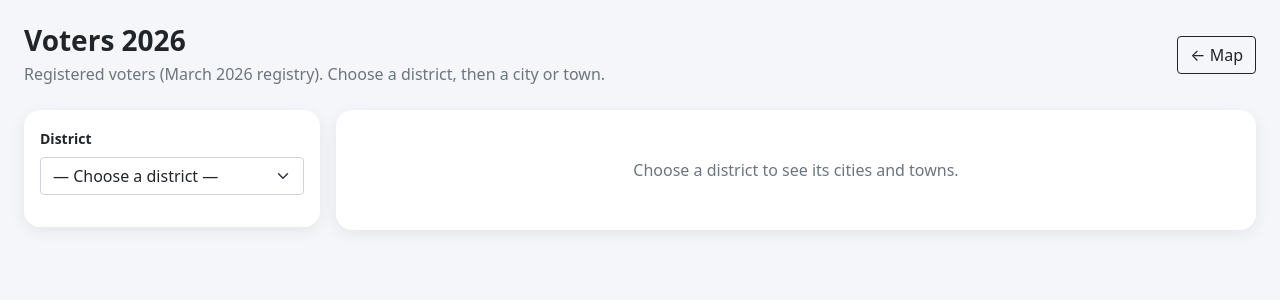
After one commit to mohammadtout24/election-simulation, a Flask app: page /voters in a window 1280 px wide. The commit adds this page. Shown: the top 300 px of the page. Run offline with Flask 3, Linux system fonts and the light colour scheme; some libraries are stand-ins or nearby versions.

Commit message:
modified:   app.py 	modified:   migrations/import_voters_2026.py 	modified:   templates/index.html 	modified:   templates/party.html 	new file:   templates/voters.html

```diff
--- a/app.py
+++ b/app.py
@@ -2351,7 +2351,22 @@ def party_detail():
         if file_id:
             labels[parse_file_id(file_id)[1]] = {"label": region["district_label"], "slug": region["slug"], "file_id": file_id}
 
-    params = {"year": int(year), "party": party}
+    # A map link (family=1) covers the whole party family: "(سابقاً)",
+    # "مقرب من …" and "مدعوم من …" variants. A plain link uses the exact
+    # label, falling back to the family when that label has no candidates
+    # in the selected year (e.g. "تيار المستقبل" is "(سابقاً)" in 2022).
+    family = request.args.get("family") == "1"
+    with DB_ENGINE.connect() as conn:
+        year_labels = [r[0] for r in conn.execute(text(
+            "SELECT DISTINCT party FROM election_members WHERE year = :year AND party IS NOT NULL"
+        ), {"year": int(year)}).all()]
+    family_labels = sorted(p for p in year_labels if party_family(p) == party_family(party))
+    if family or party not in year_labels:
+        party_labels = family_labels
+    else:
+        party_labels = [party]
+
+    params = {"year": int(year), "party": party_labels}
     with DB_ENGINE.connect() as conn:
         cand_rows = conn.execute(text("""
             SELECT m.district_code, CAST(m.candidate_id AS TEXT) AS cid, m.member, m.group_name, m.religion,
@@ -2359,13 +2374,14 @@ def party_detail():
             FROM election_members m
             LEFT JOIN election_votes v
               ON v.year = m.year AND v.district_code = m.district_code AND v.candidate_id = m.candidate_id
-            WHERE m.year = :year AND m.party = :party
+            WHERE m.year = :year AND m.party = ANY(:party)
             GROUP BY m.district_code, m.candidate_id, m.member, m.group_name, m.religion, m.district, m.is_winner
             ORDER BY votes DESC
         """), params).mappings().all()
         if not cand_rows:
             # The party may simply not have run in this year (the page has a year toggle).
-            return render_template("party.html", party=party, year=year, total_votes=0, seats=0,
+            return render_template("party.html", party=party, year=year, family=family, party_labels=party_labels,
+                                   total_votes=0, seats=0,
                                    candidates=[], districts=[], areas=[], pens=[], top_n=top_n)
         district_totals = dict(conn.execute(text("""
             SELECT district_code, COALESCE(SUM(votes), 0)::bigint
@@ -2378,7 +2394,7 @@ def party_detail():
                 FROM election_pen_votes v
                 JOIN election_members m
                   ON m.year = v.year AND m.district_code = v.district_code AND m.candidate_id = v.candidate_id
-                WHERE v.year = :year AND m.party = :party
+                WHERE v.year = :year AND m.party = ANY(:party)
                   AND v.neighborhood IS NOT NULL AND v.neighborhood NOT IN ('', 'nan')
                 GROUP BY v.district_code, v.neighborhood
                 ORDER BY votes DESC LIMIT :n
@@ -2395,7 +2411,7 @@ def party_detail():
                 FROM election_pen_votes v
                 JOIN election_members m
                   ON m.year = v.year AND m.district_code = v.district_code AND m.candidate_id = v.candidate_id
-                WHERE v.year = :year AND m.party = :party
+                WHERE v.year = :year AND m.party = ANY(:party)
                 GROUP BY v.district_code, v.ballot_pen
                 ORDER BY votes DESC LIMIT :n
             )
@@ -2446,9 +2462,72 @@ def party_detail():
                            "votes": int(r["votes"]), "is_winner": bool(r["is_winner"])})
 
     return render_template(
-        "party.html", party=party, year=year, total_votes=total_votes,
+        "party.html", party=party, year=year, family=family, party_labels=party_labels, total_votes=total_votes,
         seats=sum(1 for c in candidates if c["is_winner"]), candidates=candidates,
         districts=district_list, areas=areas, pens=pens, top_n=top_n,
+    )
+
+
+@app.route("/voters")
+def voters_2026_page():
+    """Browse the 2026 voter registry: choose a district file, then a city/town."""
+    source = request.args.get("district", "").strip()
+    town = request.args.get("town", "").strip()
+    q = request.args.get("q", "").strip()
+    sect = request.args.get("sect", "").strip()
+    gender = request.args.get("gender", "").strip()
+    try:
+        page = max(1, int(request.args.get("page", "1")))
+    except ValueError:
+        page = 1
+    per_page = 100
+
+    districts, towns, voters, sects = [], [], [], []
+    town_info, total = None, 0
+    try:
+        with DB_ENGINE.connect() as conn:
+            districts = conn.execute(text("""
+                SELECT source_file, SUM(voters)::int AS voters, COUNT(*)::int AS towns
+                FROM voter_towns_2026 GROUP BY source_file ORDER BY source_file
+            """)).mappings().all()
+            if source:
+                towns = conn.execute(text("""
+                    SELECT town, voters, men, women FROM voter_towns_2026
+                    WHERE source_file = :s ORDER BY town
+                """), {"s": source}).mappings().all()
+            if source and town:
+                town_info = next((t for t in towns if t["town"] == town), None)
+                where = "source_file = :s AND town = :t"
+                params = {"s": source, "t": town}
+                if q:
+                    where += (" AND (first_name || ' ' || family_name || ' ' || father_name || ' ' || mother_name)"
+                              " ILIKE :q")
+                    params["q"] = f"%{q}%"
+                if sect:
+                    where += " AND personal_sect = :sect"
+                    params["sect"] = sect
+                if gender:
+                    where += " AND gender = :gender"
+                    params["gender"] = gender
+                total = conn.execute(text(f"SELECT COUNT(*) FROM voters_2026 WHERE {where}"), params).scalar() or 0
+                voters = conn.execute(text(f"""
+                    SELECT first_name, family_name, father_name, mother_name, birth_date, personal_sect,
+                           registry_sect, gender, registry_number, country
+                    FROM voters_2026 WHERE {where}
+                    ORDER BY family_name, first_name, id LIMIT :lim OFFSET :off
+                """), {**params, "lim": per_page, "off": (page - 1) * per_page}).mappings().all()
+                sects = conn.execute(text("""
+                    SELECT personal_sect, COUNT(*)::int AS n FROM voters_2026
+                    WHERE source_file = :s AND town = :t AND personal_sect <> ''
+                    GROUP BY personal_sect ORDER BY n DESC
+                """), {"s": source, "t": town}).mappings().all()
+    except Exception as exc:
+        print(f"Voters page failed: {exc}")
+
+    return render_template(
+        "voters.html", districts=districts, towns=towns, source=source, town=town, town_info=town_info,
+        voters=voters, total=int(total), sects=sects, q=q, sect=sect, gender=gender,
+        page=page, pages=max(1, -(-int(total) // per_page)), per_page=per_page,
     )
 
 
--- a/templates/index.html
+++ b/templates/index.html
@@ -144,6 +144,7 @@
                 </div>
                 <a href="/national?year={{ current_year }}" class="btn btn-sm btn-outline-success w-100 mt-2 fw-bold">🏛️ National Results</a>
                 <a href="/parties?year={{ current_year }}" class="btn btn-sm btn-outline-primary w-100 mt-2 fw-bold">🎗️ Party Analytics</a>
+                <a href="/voters" class="btn btn-sm btn-outline-secondary w-100 mt-2 fw-bold">🗳️ Voters 2026</a>
                 <input id="districtSearch" class="form-control sidebar-search" type="search" placeholder="Search district..." oninput="filterDistricts()">
             </div>
 
@@ -164,7 +165,7 @@
             <div class="map-legend">
                 <div class="map-legend-title">Leading party by votes</div>
                 {% for item in map_legend %}
-                <a class="map-legend-item" href="/party?year={{ current_year }}&name={{ item.party | urlencode }}">
+                <a class="map-legend-item" href="/party?year={{ current_year }}&family=1&name={{ item.party | urlencode }}">
                     <span class="map-legend-swatch" style="background: {{ item.color }};"></span>
                     <span>{{ item.party }}</span>
                     <span class="map-legend-count">{{ item.areas }}</span>
--- a/templates/party.html
+++ b/templates/party.html
@@ -25,7 +25,7 @@
             <div class="text-muted">Political party · {{ year }} election · where its candidates got their votes</div>
         </div>
         <div class="d-flex gap-2">
-            {% for y in ['2018', '2022'] %}<a href="/party?year={{ y }}&name={{ party | urlencode }}" class="btn btn-{{ 'primary' if year == y else 'outline-primary' }} fw-bold">{{ y }}</a>{% endfor %}
+            {% for y in ['2018', '2022'] %}<a href="/party?year={{ y }}{{ '&family=1' if family }}&name={{ party | urlencode }}" class="btn btn-{{ 'primary' if year == y else 'outline-primary' }} fw-bold">{{ y }}</a>{% endfor %}
             <a href="/parties?year={{ year }}" class="btn btn-outline-primary fw-bold">All parties</a>
             <a href="javascript:history.back()" class="btn btn-outline-dark">← Back</a>
         </div>
--- /dev/null
+++ b/templates/voters.html
@@ -0,0 +1,150 @@
+<!DOCTYPE html>
+<html lang="en">
+<head>
+    <meta charset="UTF-8">
+    <meta name="viewport" content="width=device-width, initial-scale=1.0">
+    <title>Voters 2026{% if town %} — {{ town }}{% endif %}</title>
+    <link href="https://cdn.jsdelivr.net/npm/bootstrap@5.1.3/dist/css/bootstrap.min.css" rel="stylesheet">
+    <style>
+        body { background:#f4f6f9; }
+        .summary-card, .table-card, .picker-card { border:0; border-radius:16px; box-shadow:0 4px 16px rgba(0,0,0,0.07); overflow:hidden; }
+        .metric { font-size:1.5rem; font-weight:800; }
+        .town-list { max-height: 420px; overflow-y: auto; }
+        .town-item { display:flex; justify-content:space-between; align-items:center; padding:8px 12px; border-radius:10px;
+            text-decoration:none; color:#212529; }
+        .town-item:hover { background:#eef2ff; }
+        .town-item.active { background:#0d6efd; color:#fff; }
+        .town-item .count { font-size:0.75rem; color:#6c757d; }
+        .town-item.active .count { color:#dbe7ff; }
+        .sect-chip { display:inline-block; margin:2px; padding:3px 10px; border-radius:999px; background:#eef2ff; font-size:0.8rem; text-decoration:none; color:#0d6efd; }
+        .sect-chip.active { background:#0d6efd; color:#fff; }
+        th { white-space:nowrap; }
+        td { white-space:nowrap; }
+    </style>
+</head>
+<body>
+{% macro url(p=1, s='__keep__') -%}
+/voters?district={{ source | urlencode }}&town={{ town | urlencode }}&q={{ q | urlencode }}&sect={{ (sect if s == '__keep__' else s) | urlencode }}&gender={{ gender | urlencode }}&page={{ p }}
+{%- endmacro %}
+<div class="container-fluid px-4 py-4">
+    <div class="d-flex justify-content-between align-items-center flex-wrap gap-2 mb-4">
+        <div>
+            <h3 class="fw-bold mb-1">Voters 2026{% if town %} — {{ town }}{% endif %}</h3>
+            <div class="text-muted">Registered voters (March 2026 registry). Choose a district, then a city or town.</div>
+        </div>
+        <a href="/" class="btn btn-outline-dark">← Map</a>
+    </div>
+
+    <div class="row g-3">
+        <div class="col-lg-3">
+            <div class="card picker-card p-3">
+                <form method="get" action="/voters">
+                    <label class="form-label fw-bold small">District</label>
+                    <select name="district" class="form-select mb-3" onchange="this.form.submit()">
+                        <option value="">— Choose a district —</option>
+                        {% for d in districts %}
+                        <option value="{{ d.source_file }}" {{ 'selected' if d.source_file == source }}>{{ d.source_file }} ({{ "{:,}".format(d.voters) }})</option>
+                        {% endfor %}
+                    </select>
+                </form>
+                {% if towns %}
+                <label class="form-label fw-bold small">City / town ({{ towns|length }})</label>
+                <input class="form-control form-control-sm mb-2" placeholder="Filter cities..." oninput="filterTowns(this.value)">
+                <div class="town-list" id="townList">
+                    {% for t in towns %}
+                    <a class="town-item {{ 'active' if t.town == town }}" data-name="{{ t.town }}"
+                       href="/voters?district={{ source | urlencode }}&town={{ t.town | urlencode }}">
+                        <span>{{ t.town or '—' }}</span><span class="count">{{ "{:,}".format(t.voters) }}</span>
+                    </a>
+                    {% endfor %}
+                </div>
+                {% elif source %}
+                <div class="text-muted small">No cities found for this district.</div>
+                {% endif %}
+            </div>
+        </div>
+
+        <div class="col-lg-9">
+            {% if not town %}
+            <div class="card picker-card p-5 text-center text-muted">
+                {% if source %}Choose a city or town from the list to see its voters.{% else %}Choose a district to see its cities and towns.{% endif %}
+            </div>
+            {% else %}
+            <div class="row g-3 mb-3 text-center">
+                <div class="col-4"><div class="card summary-card p-3"><div class="metric">{{ "{:,}".format(town_info.voters if town_info else total) }}</div><div class="text-muted small">Registered voters</div></div></div>
+                <div class="col-4"><div class="card summary-card p-3"><div class="metric">{{ "{:,}".format(town_info.men if town_info else 0) }}</div><div class="text-muted small">Men</div></div></div>
+                <div class="col-4"><div class="card summary-card p-3"><div class="metric">{{ "{:,}".format(town_info.women if town_info else 0) }}</div><div class="text-muted small">Women</div></div></div>
+            </div>
+            {% if sects %}
+            <div class="mb-3">
+                <a class="sect-chip {{ 'active' if not sect }}" href="{{ url(1, '') }}">All sects</a>
+                {% for s in sects %}
+                <a class="sect-chip {{ 'active' if s.personal_sect == sect }}" href="{{ url(1, s.personal_sect) }}">{{ s.personal_sect }} · {{ "{:,}".format(s.n) }}</a>
+                {% endfor %}
+            </div>
+            {% endif %}
+
+            <div class="card table-card">
+                <div class="card-header bg-white d-flex justify-content-between align-items-center flex-wrap gap-2">
+                    <span class="fw-bold">{{ "{:,}".format(total) }} voter{{ 's' if total != 1 }}{% if q or sect or gender %} matching{% endif %}</span>
+                    <form class="d-flex gap-2" method="get" action="/voters">
+                        <input type="hidden" name="district" value="{{ source }}">
+                        <input type="hidden" name="town" value="{{ town }}">
+                        <input type="hidden" name="sect" value="{{ sect }}">
+                        <input name="q" value="{{ q }}" class="form-control form-control-sm" placeholder="Search name, father, mother...">
+                        <select name="gender" class="form-select form-select-sm" onchange="this.form.submit()">
+                            <option value="">All genders</option>
+                            <option value="الذكور" {{ 'selected' if gender == 'الذكور' }}>الذكور</option>
+                            <option value="الإناث" {{ 'selected' if gender == 'الإناث' }}>الإناث</option>
+                        </select>
+                        <button class="btn btn-sm btn-primary">Search</button>
+                    </form>
+                </div>
+                <div class="table-responsive">
+                    <table class="table table-hover table-sm align-middle mb-0">
+                        <thead class="table-light">
+                            <tr><th>#</th><th>Name</th><th>Family</th><th>Father</th><th>Mother</th><th>Born</th>
+                                <th>Sect</th><th>Registry sect</th><th>Gender</th><th>Registry #</th><th>Abroad</th></tr>
+                        </thead>
+                        <tbody>
+                            {% for v in voters %}
+                            <tr>
+                                <td class="text-muted small">{{ (page - 1) * per_page + loop.index }}</td>
+                                <td class="fw-bold">{{ v.first_name }}</td><td>{{ v.family_name }}</td>
+                                <td>{{ v.father_name }}</td><td>{{ v.mother_name }}</td><td>{{ v.birth_date }}</td>
+                                <td>{{ v.personal_sect }}</td><td>{{ v.registry_sect }}</td><td>{{ v.gender }}</td>
+                                <td>{{ v.registry_number }}</td><td>{{ v.country }}</td>
+                            </tr>
+                            {% else %}
+                            <tr><td colspan="11" class="text-muted p-3">No voters match.</td></tr>
+                            {% endfor %}
+                        </tbody>
+                    </table>
+                </div>
+                {% if pages > 1 %}
+                <div class="card-footer bg-white d-flex justify-content-between align-items-center">
+                    <a class="btn btn-sm btn-outline-secondary {{ 'disabled' if page <= 1 }}" href="{{ url(page - 1) }}">‹ Prev</a>
+                    <span class="small text-muted">Page {{ page }} / {{ pages }}</span>
+                    <a class="btn btn-sm btn-outline-secondary {{ 'disabled' if page >= pages }}" href="{{ url(page + 1) }}">Next ›</a>
+                </div>
+                {% endif %}
+            </div>
+            {% endif %}
+        </div>
+    </div>
+</div>
+<script>
+    function filterTowns(q) {
+        q = (q || '').trim();
+        document.querySelectorAll('#townList .town-item').forEach(a => {
+            a.style.display = a.dataset.name.includes(q) ? '' : 'none';
+        });
+    }
+    const active = document.querySelector('#townList .town-item.active');
+    if (active) {
+        const list = document.getElementById('townList');
+        list.scrollTop = Math.max(0, active.offsetTop - list.offsetTop - list.clientHeight / 2);
+    }
+</script>
+</body>
+</html>
```
Also changed, not shown: migrations/import_voters_2026.py (+8 -0 lines).
